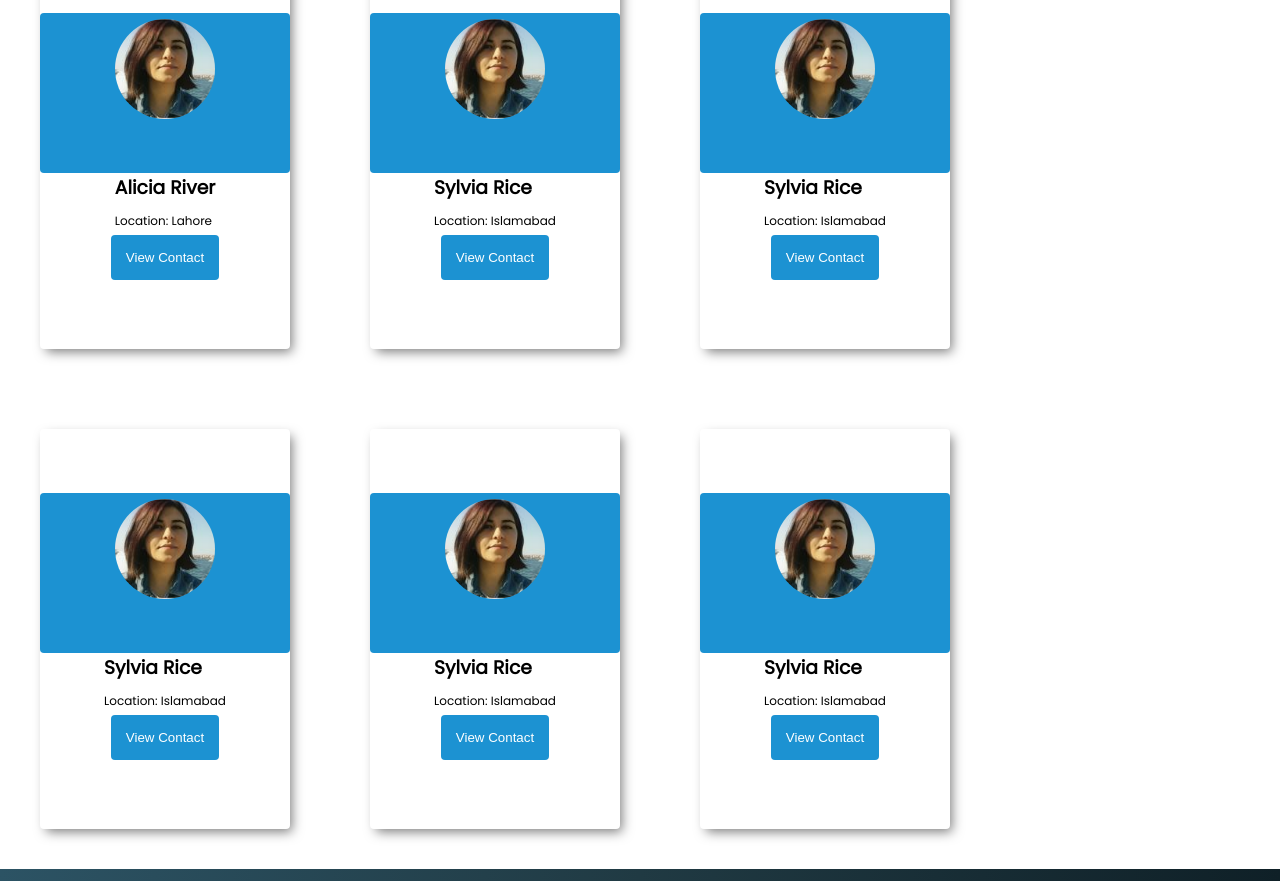
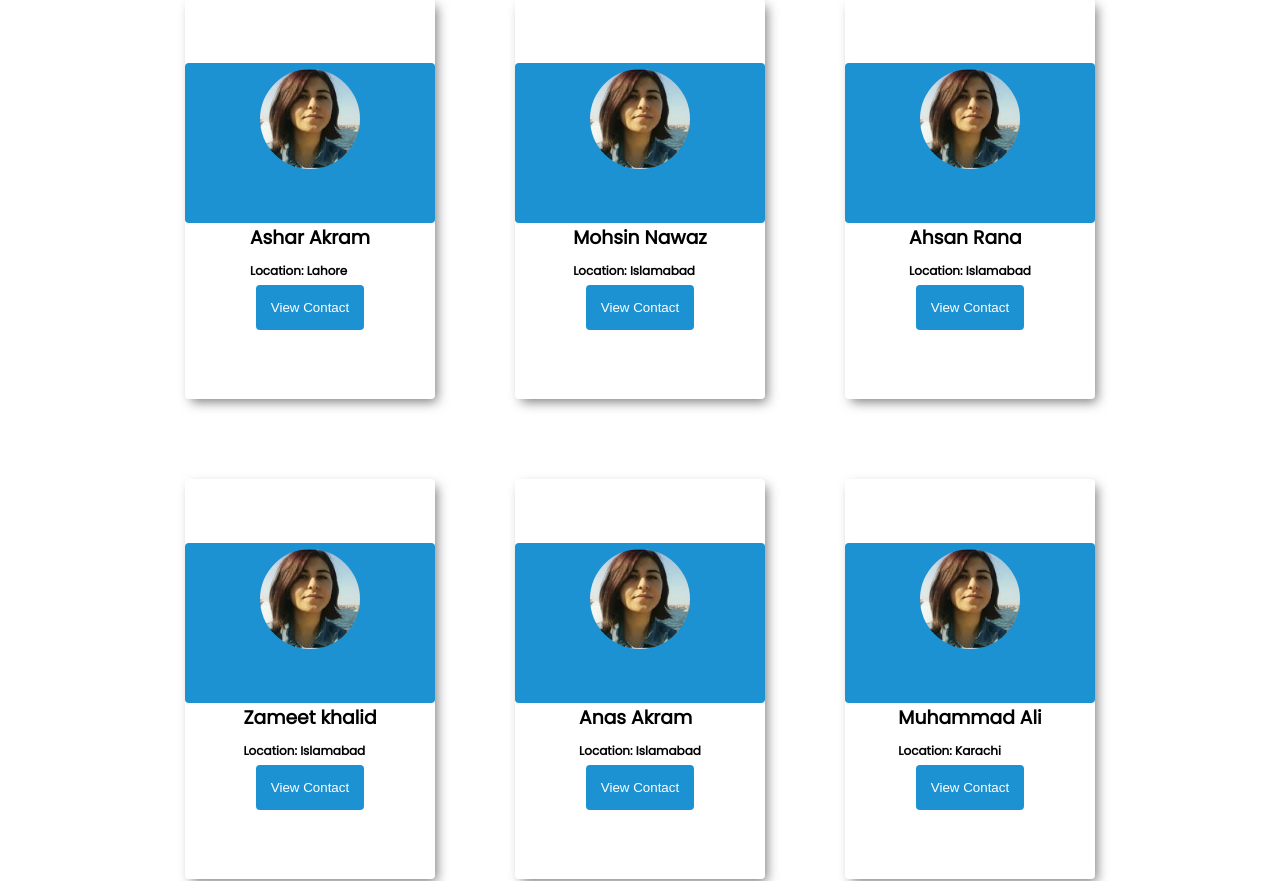
Before and after one commit to ahsanrana023/Wanderer-Application, a React (Create React App) app in the folder wanderer-project/: page /guides in a window 1280 px wide. Shown: the part 824-1705 px from the top of the page. Built offline with nearby package versions, Linux system fonts and the light colour scheme; no server answers.

Commit message:
geolocation api

```diff
--- a/wanderer-project/package.json
+++ b/wanderer-project/package.json
@@ -6,6 +6,7 @@
     "@testing-library/jest-dom": "^5.16.5",
     "@testing-library/react": "^13.4.0",
     "@testing-library/user-event": "^13.5.0",
+    "axios": "^1.2.0",
     "bootstrap": "^5.2.2",
     "concurrently": "^7.6.0",
     "font-awesome": "^4.7.0",
--- a/wanderer-project/src/App.js
+++ b/wanderer-project/src/App.js
@@ -15,7 +15,18 @@ import Footer from "./components/Footer";
 import HotelDetail from "./Pages/HotelDetail";
 import TravelEssentialDetail from "./Pages/TravelEssentialDetail";
 import TourDetail from "./Pages/TourDetail";
+import { useState } from "react";
+import React from "react";
 function App() {
+  const [latitude, setLatitude] = useState("");
+  const [longitude, setLongitude] = useState("");
+  React.useEffect(() => {
+    navigator.geolocation.getCurrentPosition((position) => {
+      setLatitude(position.coords.latitude);
+      setLongitude(position.coords.longitude);
+      alert(`${latitude} - ${longitude}`);
+    });
+  }, []);
   return (
     <Router>
       <Navbar />
--- a/wanderer-project/src/Pages/Hotels.jsx
+++ b/wanderer-project/src/Pages/Hotels.jsx
@@ -47,7 +47,7 @@ export default function Hotels() {
               placeholder="Email address"
               name="checkin"
               onChange={handleChange}
-              value={formData.email}
+              value={formData.checkin}
             />
           </div>
           <div>
@@ -58,7 +58,7 @@ export default function Hotels() {
               placeholder="Enter Password"
               name="checkout"
               onChange={handleChange}
-              value={formData.password}
+              value={formData.checkout}
             />
           </div>
           <div>
--- a/wanderer-project/src/Pages/TourDetail.jsx
+++ b/wanderer-project/src/Pages/TourDetail.jsx
@@ -27,7 +27,7 @@ const TourDetail = () => {
           style={{ padding: "15px", cursor: "pointer" }}
           className="detail-btn"
         >
-          Book Hotel
+          Book Tour
         </button>
       </div>
     </div>
--- a/wanderer-project/src/Pages/TravelEssentialDetail.jsx
+++ b/wanderer-project/src/Pages/TravelEssentialDetail.jsx
@@ -14,7 +14,8 @@ const TravelEssentialDetail = () => {
         <h3 style={{ color: "#498fc4", fontSize: "32px", marginTop: "20px" }}>
           Nike Shoe
         </h3>
-        <h4 style={{ color: "#498fc4", fontSize: "22px" }}>100$</h4>
+        <hr style={{ width: "40%", marginBottom: "15px" }} />
+        <h4 style={{ color: "#498fc4", fontSize: "22px" }}>Price: 100$</h4>
         <p
           style={{ marginBottom: "15px", fontSize: "16px", lineHeight: "26px" }}
         >
@@ -24,7 +25,18 @@ const TravelEssentialDetail = () => {
           definitely reap the benefits for a long time.
         </p>
         <button
-          style={{ padding: "15px", cursor: "pointer" }}
+          className="detail-btn"
+          style={{
+            padding: "15px",
+            cursor: "pointer",
+            width: "200px",
+            marginRight: "15px",
+          }}
+        >
+          Buy Now
+        </button>
+        <button
+          style={{ padding: "15px", cursor: "pointer", width: "200px" }}
           className="detail-btn"
         >
           Reserve the Product
--- a/wanderer-project/src/Pages/guides.css
+++ b/wanderer-project/src/Pages/guides.css
@@ -2,6 +2,8 @@
   background-color: #fff;
   display: flex;
   flex-wrap: wrap;
+  padding: 50px;
+  justify-content: center;
 }
 .guides--data {
   background-color: #fff;
--- a/wanderer-project/src/components/GuideCard.js
+++ b/wanderer-project/src/components/GuideCard.js
@@ -20,7 +20,7 @@ export default function GuideCard(props) {
         </div>
         <div className="guidecard--data">
           <h3>{guide.name}</h3>
-          <p>Location: {guide.location}</p>
+          <p style={{ fontWeight: "bold" }}>Location: {guide.location}</p>
           {guide.isContact === true && <p>{guide.email}</p>}
           {guide.isContact === true && <p>{guide.phone}</p>}
         </div>
--- a/wanderer-project/src/components/ProductCard.js
+++ b/wanderer-project/src/components/ProductCard.js
@@ -14,6 +14,9 @@ export default function ProductCard(props) {
         <Link to={`/travelessentials/${props.id}`} className="reserve--btn">
           Reserve The Product
         </Link>
+        <Link to={`/travelessentials/${props.id}`} className="book--btn">
+          Buy Now
+        </Link>
       </div>
     </div>
   );
--- a/wanderer-project/src/components/productcard.css
+++ b/wanderer-project/src/components/productcard.css
@@ -44,8 +44,30 @@ body {
   border-radius: 3px;
   font-size: 14px;
   cursor: pointer;
+  width: 100%;
+  text-align: center;
+  text-decoration: none;
 }
 .reserve--btn:hover {
   background-color: #125e87;
   color: #eee;
 }
+.book--btn {
+  margin-top: 10px;
+  border: 1px solid #125e87;
+  outline: none;
+  padding: 10px;
+  font-weight: bold;
+  color: #125e87;
+  border-radius: 3px;
+  font-size: 14px;
+  cursor: pointer;
+  width: 100%;
+  text-align: center;
+  text-decoration: none;
+  transition: all 0.3s;
+}
+.book--btn:hover {
+  background-color: #eee;
+  border-color: #eee;
+}
--- a/wanderer-project/src/guidedata.js
+++ b/wanderer-project/src/guidedata.js
@@ -1,7 +1,7 @@
 export default [
   {
     id: 1,
-    name: "Alicia River",
+    name: "Ashar Akram",
     location: "Lahore",
     email: "alicia.rivera@example.com",
     phone: "(459) 239-2229",
@@ -9,7 +9,7 @@ export default [
   },
   {
     id: 2,
-    name: "Sylvia Rice",
+    name: "Mohsin Nawaz",
     location: "Islamabad",
     email: "sylvia.rice@example.com",
     phone: "(977) 915-0667",
@@ -17,7 +17,7 @@ export default [
   },
   {
     id: 3,
-    name: "Sylvia Rice",
+    name: "Ahsan Rana",
     location: "Islamabad",
     email: "sylvia.rice@example.com",
     phone: "(977) 915-0667",
@@ -25,7 +25,7 @@ export default [
   },
   {
     id: 4,
-    name: "Sylvia Rice",
+    name: "Zameet khalid",
     location: "Islamabad",
     email: "sylvia.rice@example.com",
     phone: "(977) 915-0667",
@@ -33,17 +33,17 @@ export default [
   },
   {
     id: 5,
-    name: "Sylvia Rice",
+    name: "Anas Akram",
     location: "Islamabad",
-    email: "sylvia.rice@example.com",
+    email: "anasakram@example.com",
     phone: "(977) 915-0667",
     isContact: false,
   },
   {
     id: 6,
-    name: "Sylvia Rice",
-    location: "Islamabad",
-    email: "sylvia.rice@example.com",
+    name: "Muhammad Ali",
+    location: "Karachi",
+    email: "ali@example.com",
     phone: "(977) 915-0667",
     isContact: false,
   },
```
Also changed, not shown: 1 other file (tests, documents, lock files or other folders).
